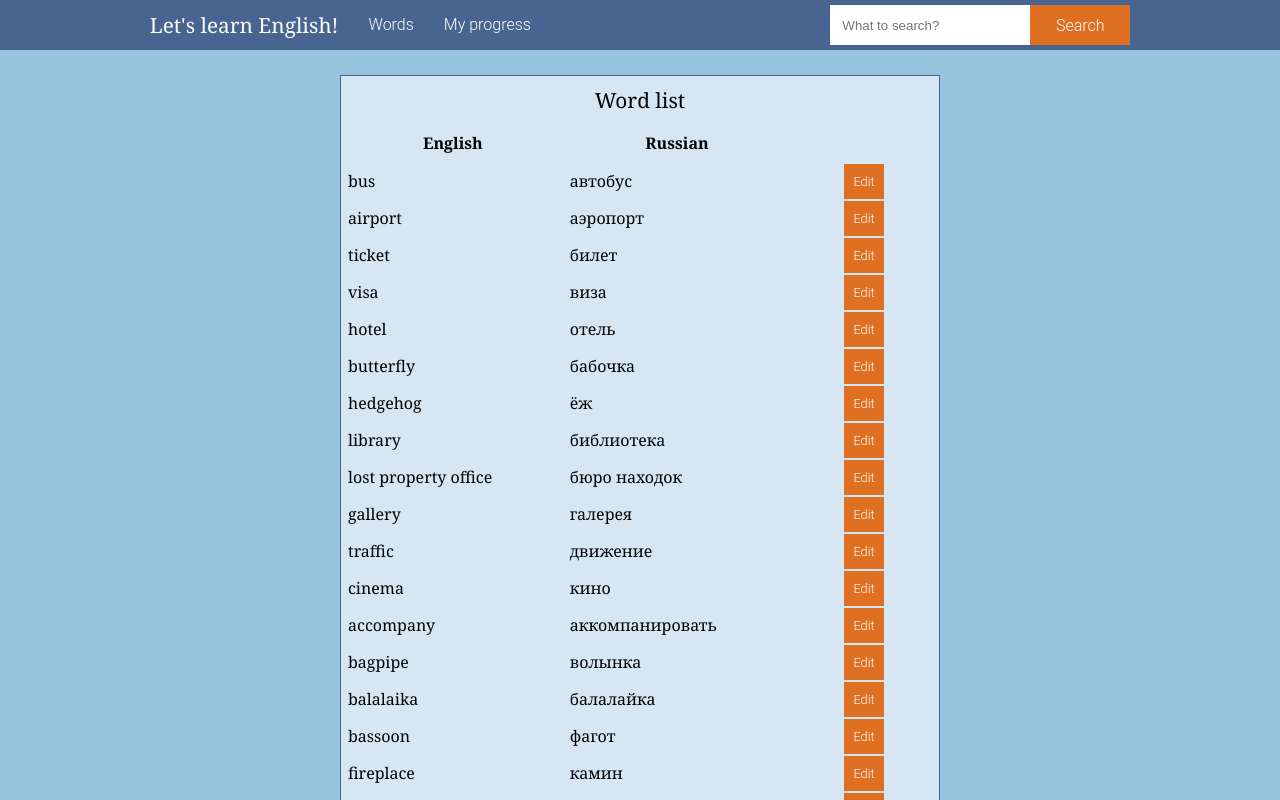
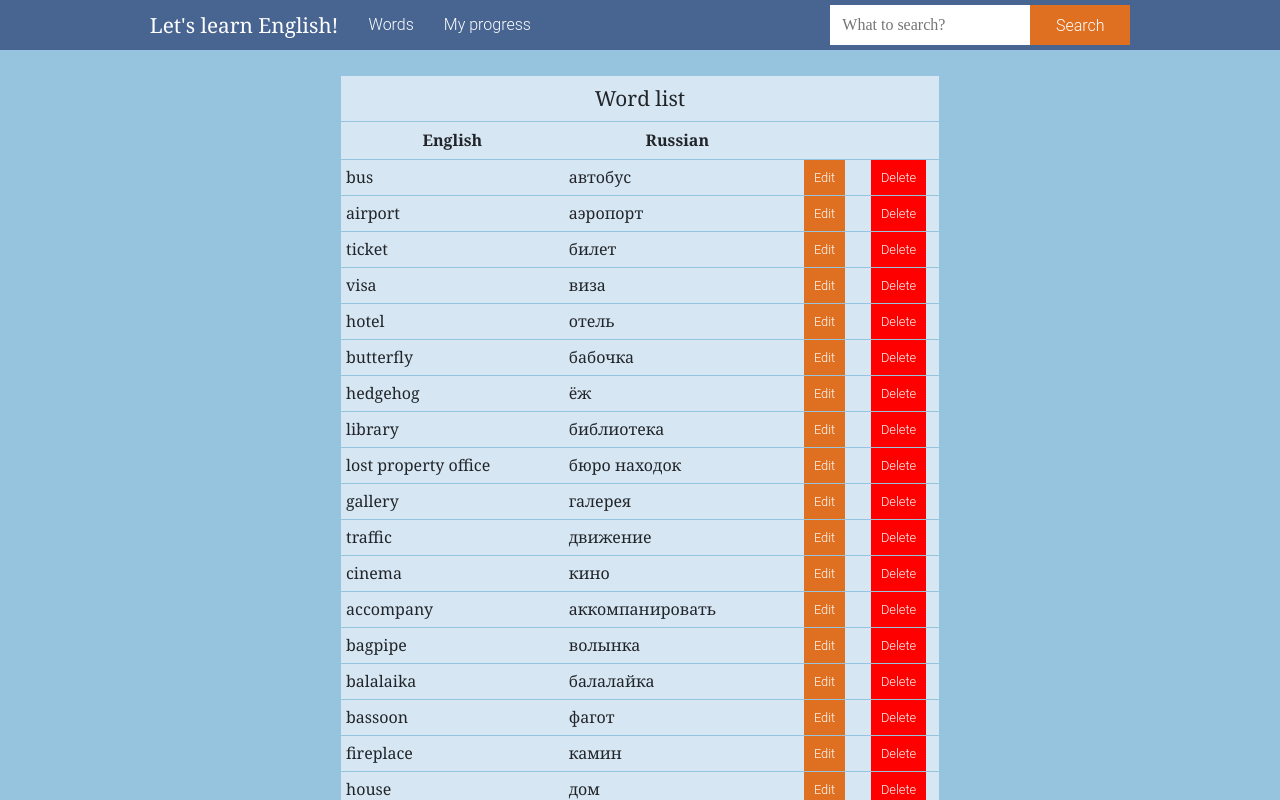
Before and after one commit to Luizagalf/learn-english-app, a React (Create React App) app: page / in a window 1280 px wide. Shown: the top 800 px of the page. Built offline with nearby package versions, Linux system fonts and the light colour scheme.

Commit message:
Updated names

```diff
--- a/src/components/Slider/Slider.jsx
+++ b/src/components/Slider/index.jsx
@@ -1,5 +1,5 @@
 import jsonWords from '../../jsonWords';
-import Wordcard from '../Wordcard/Wordcard';
+import Wordcard from '../Wordcard';
 import styles from "./slider.module.scss";
 import React, {
     useState,
@@ -16,18 +16,7 @@ const Slider = () => {
     }
 
     const [words, setWords] = useState()
-    useEffect(() => {
-        fetch("http://itgirlschool.justmakeit.ru/api/words /")
-            .then(response => {
-                if (response.ok) {
-                    return response.json();
-                } else {
-                    throw new Error('Something went wrong...');
-                }
-            })
-            .then(json => setWords(json))
-            .catch(error => setWords(jsonWords))
-    })
+    useEffect(() => setWords(jsonWords), [])
 
     const handelClickState = (e) => {
         if (e <= 0) {
--- a/src/components/Wordcards/Wordcards.jsx
+++ b/src/components/Wordcards/index.jsx
@@ -1,5 +1,5 @@
 import jsonWords from '../../jsonWords';
-import Wordcard from '../Wordcard/Wordcard';
+import Wordcard from '../Wordcard/index';
 import styles from "./wordcards.module.scss";
 import React, {
     useEffect, useState
@@ -15,9 +15,9 @@ const Wordcards = () => {
     const [isSelected, toggleSelected] = useState(false)
     const [tag, setTag] = useState(false)
 
-    for (let i = 0; i < jsonWords.length; i++) {
-        if (!nameList.includes(jsonWords[i].tags) && !jsonWords[i].tags === false) {
-            nameList.push(jsonWords[i].tags);
+    for (let i = 0; i < words.length; i++) {
+        if (!nameList.includes(words[i].tags) && !words[i].tags === false) {
+            nameList.push(words[i].tags);
         }
     }
     nameList.sort();
--- a/src/components/Wordlist/Wordlist.jsx
+++ b/src/components/Wordlist/index.jsx
@@ -1,9 +1,10 @@
 import styles from "./wordlist.module.scss";
+import "bootstrap/dist/css/bootstrap.min.css";
 import React, { useState, useEffect } from "react";
 
 import jsonWords from '../../jsonWords';
-import Wordlistitem from '../Wordlistitem/Wordlistitem';
-import Wordlistnewitem from '../Wordlistnewitem/Wordlistnewitem';
+import Wordlistitem from '../Wordlistitem/index';
+import Wordlistnewitem from '../Wordlistnewitem/index';
 
 const Wordlist = () => {
     const [words, setWords] = useState([])
--- a/src/components/Wordlistnewitem/Wordlistnewitem.jsx
+++ b/src/components/Wordlistitem/index.jsx
@@ -1,11 +1,13 @@
 import React, { useState } from "react";
-import styles from "./wordlistnewitem.module.scss";
+import styles from "./wordlistitem.module.scss";
 
-const Wordlistnewitem = ({ id, english, russian, selected = false }) => {
+const Wordlistitem = ({ id, english, russian, selected = false }) => {
+    const [isLoadingBtn, setIsLoadingBtn] = useState(false)
+
     const [isSelected, toggleSelected] = useState(selected)
 
-    const [valueWord, setValueWord] = useState("")
-    const [valueTranslation, setValueTranslation] = useState("")
+    const [valueWord, setValueWord] = useState(english)
+    const [valueTranslation, setValueTranslation] = useState(russian)
 
     const [prevValueWord, setPrevWord] = useState(valueWord)
     const [prevValueTranslation, setPrevValueTranslation] = useState(valueTranslation)
@@ -72,7 +74,6 @@ const Wordlistnewitem = ({ id, english, russian, selected = false }) => {
         }
     }
 
-
     const cancelChange = () => {
         toggleSelected(false);
         setValueWord(prevValueWord);
@@ -82,13 +83,18 @@ const Wordlistnewitem = ({ id, english, russian, selected = false }) => {
         setcColorInput({ Word: '', Translation: '' });
     };
 
-    const acceptChange = () => {
+    const acceptChange = (id) => {
         if (formError.Word === '' && formError.Translation === '' && formCorrect.Word === '' && formCorrect.Translation === '') {
             setPrevWord(valueWord);
             setPrevValueTranslation(valueTranslation);
-            console.log(`English: ${valueWord}, Russian: ${valueTranslation}`);
             toggleSelected(false)
+            // editWord(id, valueWord, valueTranslation)
         }
+    }
+
+    const deleteChange = (id) => {
+        // deleteWord(id)
+        setIsLoadingBtn(true)
     }
 
     let item;
@@ -110,15 +116,16 @@ const Wordlistnewitem = ({ id, english, russian, selected = false }) => {
                     <p>{formCorrect.Translation}</p>
                 </td>
                 <div className={styles.buttons}>
-                    <button className={styles.smallgreenbutton} onClick={() => acceptChange()} disabled={!formValid} > Save</button>{' '}
-                    <button className={styles.smallorangebutton} id={`edit.{id}`} onClick={() => cancelChange()}>Cancel</button>{' '}
+                    <button className={styles.smallgreenbutton} onClick={() => acceptChange(id)} disabled={!formValid}>Save</button>
+                    <button className={styles.smallorangebutton} id={`cancel.${id}`} onClick={cancelChange}>Cancel</button>
                 </div>
             </tr>)
             : (item = <tr>
                 <td className={styles.words}><div onClick={() => { toggleSelected(true) }}>{valueWord}</div></td>
                 <td className={styles.words}><div onClick={() => { toggleSelected(true) }}>{valueTranslation}</div></td>
                 <div className={styles.buttons}>
-                    <button className={styles.smallgreenbutton} id={`edit.${id}`} onClick={() => { toggleSelected(true) }}>Add new word</button>{' '}
+                    <button className={styles.smallorangebutton} id={`edit.${id}`} onClick={() => { toggleSelected(true) }}>Edit</button>
+                    <button className={styles.smallredbutton} id={`delete.${id}`} disabled={isLoadingBtn} onClick={() => deleteChange(id)}>Delete</button>
                 </div>
             </tr>)
     }
@@ -131,4 +138,4 @@ const Wordlistnewitem = ({ id, english, russian, selected = false }) => {
     );
 }
 
-export default Wordlistnewitem;
+export default Wordlistitem;
--- a/src/components/Wordlistitem/wordlistitem.module.scss
+++ b/src/components/Wordlistitem/wordlistitem.module.scss
@@ -59,6 +59,15 @@
     background: darkgreen;
 }
 
+.smallredbutton {
+    @include smallorangebutton;
+    background-color: red;
+}
+
+.smallredbutton:hover {
+    background: darkred;
+}
+
 .edit {
     box-shadow: 0px 0px 10px 0px #000;
     color: white;
--- a/src/components/Wordlistitem/Wordlistitem.jsx
+++ b/src/components/Wordlistnewitem/index.jsx
@@ -1,14 +1,11 @@
 import React, { useState } from "react";
-import styles from "./wordlistitem.module.scss";
+import styles from "./wordlistnewitem.module.scss";
 
-const Wordlistitem = ({ id, english, russian, selected = false }) => {
+const Wordlistnewitem = ({ selected = false }) => {
     const [isSelected, toggleSelected] = useState(selected)
 
-    const [valueWord, setValueWord] = useState(english)
-    const [valueTranslation, setValueTranslation] = useState(russian)
-
-    const [prevValueWord, setPrevWord] = useState(valueWord)
-    const [prevValueTranslation, setPrevValueTranslation] = useState(valueTranslation)
+    const [valueWord, setValueWord] = useState('')
+    const [valueTranslation, setValueTranslation] = useState('')
 
     const [formError, setFormError] = useState({ Word: '', Translation: '' })
     const [formCorrect, setFormCorrect] = useState({ Word: '', Translation: '' })
@@ -72,11 +69,8 @@ const Wordlistitem = ({ id, english, russian, selected = false }) => {
         }
     }
 
-
     const cancelChange = () => {
         toggleSelected(false);
-        setValueWord(prevValueWord);
-        setValueTranslation(prevValueTranslation);
         setFormError({ Word: '', Translation: '' });
         setFormCorrect({ Word: '', Translation: '' });
         setcColorInput({ Word: '', Translation: '' });
@@ -84,10 +78,8 @@ const Wordlistitem = ({ id, english, russian, selected = false }) => {
 
     const acceptChange = () => {
         if (formError.Word === '' && formError.Translation === '' && formCorrect.Word === '' && formCorrect.Translation === '') {
-            setPrevWord(valueWord);
-            setPrevValueTranslation(valueTranslation);
-            console.log(`English: ${valueWord}, Russian: ${valueTranslation}`);
             toggleSelected(false)
+            // addWord(valueWord, valueTranslation)
         }
     }
 
@@ -110,15 +102,15 @@ const Wordlistitem = ({ id, english, russian, selected = false }) => {
                     <p>{formCorrect.Translation}</p>
                 </td>
                 <div className={styles.buttons}>
-                    <button className={styles.smallgreenbutton} onClick={() => acceptChange()} disabled={!formValid} > Save</button>{' '}
-                    <button className={styles.smallorangebutton} id={`edit.{id}`} onClick={() => cancelChange()}>Cancel</button>{' '}
+                    <button className={styles.smallgreenbutton} onClick={() => acceptChange()} disabled={!formValid}>Save new word</button>
+                    <button className={styles.smallorangebutton} onClick={cancelChange}>Cancel</button>
                 </div>
             </tr>)
             : (item = <tr>
-                <td className={styles.words}><div onClick={() => { toggleSelected(true) }}>{valueWord}</div></td>
-                <td className={styles.words}><div onClick={() => { toggleSelected(true) }}>{valueTranslation}</div></td>
+                <td className={styles.words}></td>
+                <td className={styles.words}></td>
                 <div className={styles.buttons}>
-                    <button className={styles.smallorangebutton} id={`edit.${id}`} onClick={() => { toggleSelected(true) }}>Edit</button>{' '}
+                    <button className={styles.smallgreenbutton} onClick={() => { toggleSelected(true) }}>Add new word</button>
                 </div>
             </tr>)
     }
@@ -131,4 +123,4 @@ const Wordlistitem = ({ id, english, russian, selected = false }) => {
     );
 }
 
-export default Wordlistitem;
+export default Wordlistnewitem;
```
Also changed, not shown: src/App.js (+6 -6 lines), src/components/Error/index.jsx (renamed from src/components/Error/Error.jsx), src/components/Footer/index.jsx (renamed from src/components/Footer/Footer.jsx), src/components/Header/index.jsx (renamed from src/components/Header/Header.jsx), src/components/Wordcard/index.jsx (renamed from src/components/Wordcard/Wordcard.jsx).
